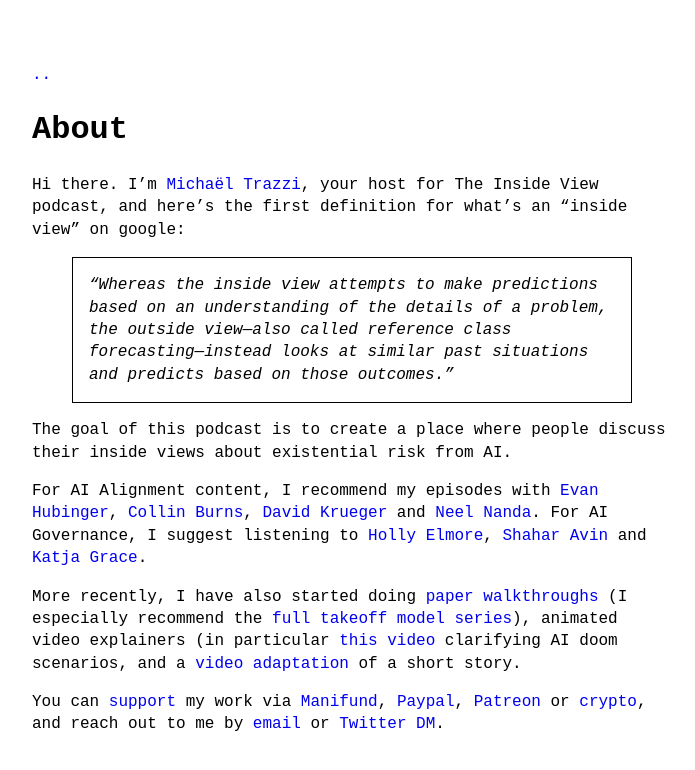
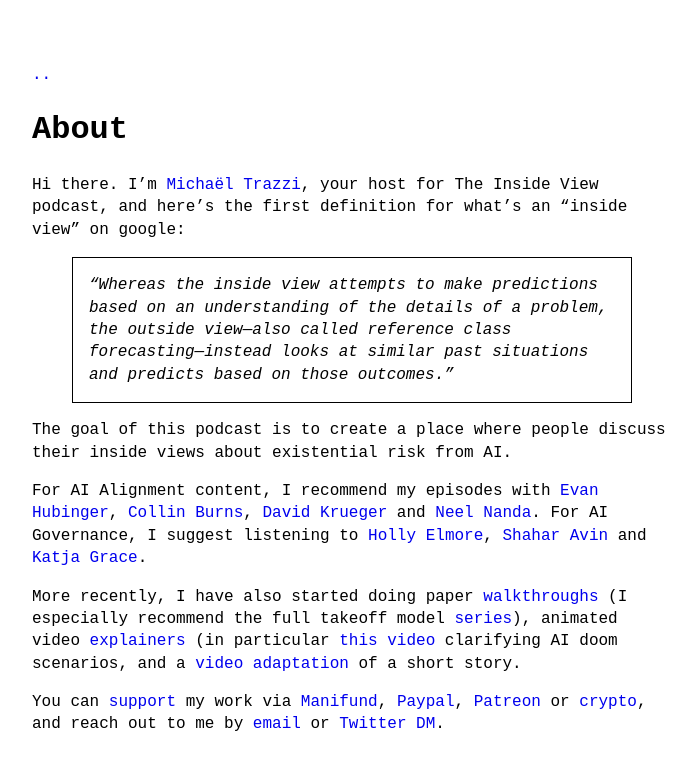
Before and after one commit to theinsideview/theinsideview.github.io, a Jekyll site: the page built from about.md, in a window 1280 px wide. Shown: the top 770 px of the page, without its empty margins (288-983 px from the left). Built offline with Jekyll 4.4.1, drawn with Linux system fonts in a browser that asks for light colours; part of the change alters nothing that is shown.

```diff
--- a/about.md
+++ b/about.md
@@ -11,6 +11,6 @@ The goal of this podcast is to create a place where people discuss their inside
 
 For AI Alignment content, I recommend my episodes with [Evan Hubinger](https://theinsideview.ai/evan2), [Collin Burns](https://theinsideview.ai/collin), [David Krueger](https://theinsideview.ai/david) and [Neel Nanda](https://theinsideview.ai/neel). For AI Governance, I suggest listening to [Holly Elmore](https://theinsideview.ai/holly), [Shahar Avin](https://theinsideview.ai/shahar) and [Katja Grace](https://theinsideview.ai/katja).
 
-More recently, I have also started doing [paper walkthroughs](https://theinsideview.ai/walkthroughs) (I especially recommend the [full takeoff model series](https://theinsideview.ai/walkthroughs#ai-timelines)), animated video explainers (in particular [this video](https://theinsideview.ai/explainers#paul-christianos-views-on-ai-doom-ft-robert-miles) clarifying AI doom scenarios, and a [video adaptation](https://youtu.be/tpcA5T5QS30) of a short story.
+More recently, I have also started doing paper [walkthroughs](https://theinsideview.ai/walkthroughs) (I especially recommend the full takeoff model [series](https://theinsideview.ai/walkthroughs#ai-timelines)), animated video [explainers](https://theinsideview.ai/explainers) (in particular [this video](https://theinsideview.ai/explainers#paul-christianos-views-on-ai-doom-ft-robert-miles) clarifying AI doom scenarios, and a [video adaptation](https://youtu.be/tpcA5T5QS30) of a short story.
 
 You can [support](https://theinsideview.ai/donate) my work via [Manifund](https://manifund.org/projects/making-52-ai-alignment-video-explainers-and-podcasts), [Paypal](https://paypal.me/michaeltrazzi), [Patreon](https://www.patreon.com/theinsideview) or [crypto](https://theinsideview.ai/donate), and reach out to me by [email](mailto:{firstname}{lastname} at gmail dot com) or [Twitter DM](https://twitter.com/MichaelTrazzi).
```
